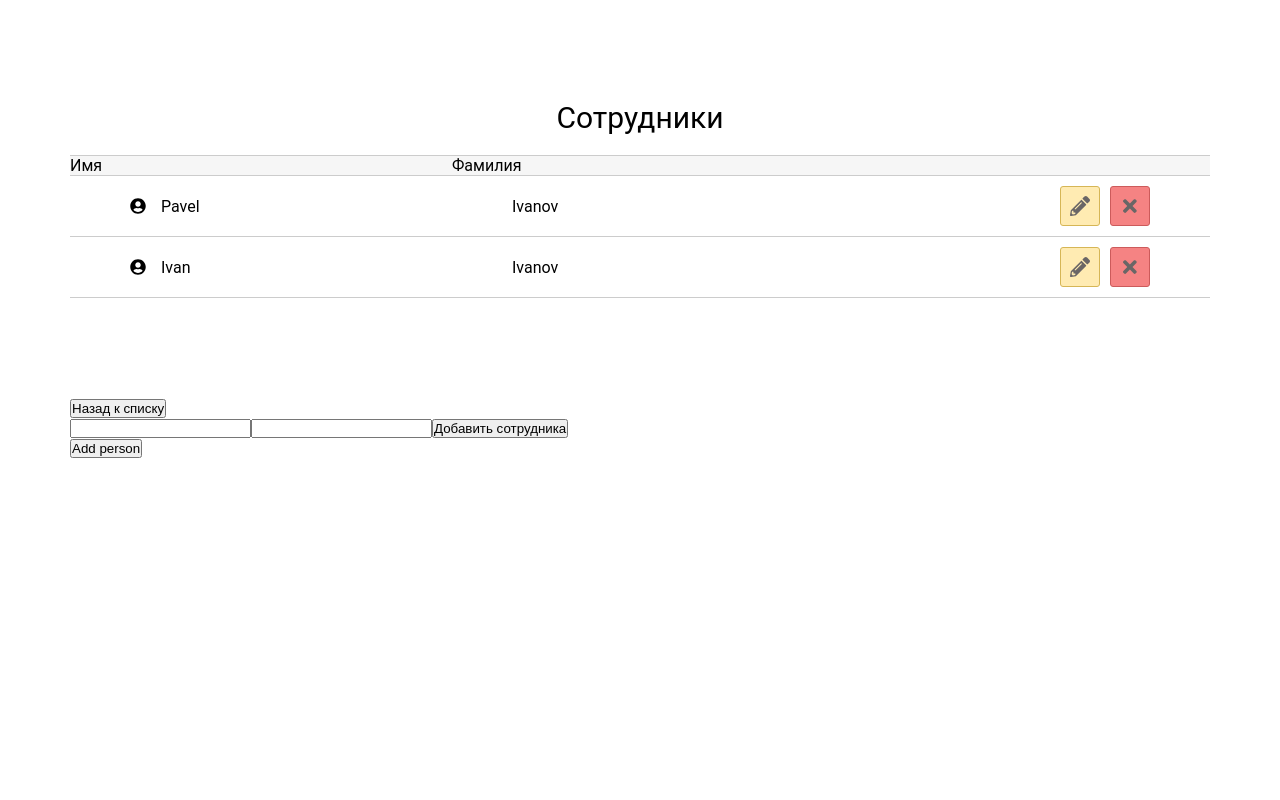
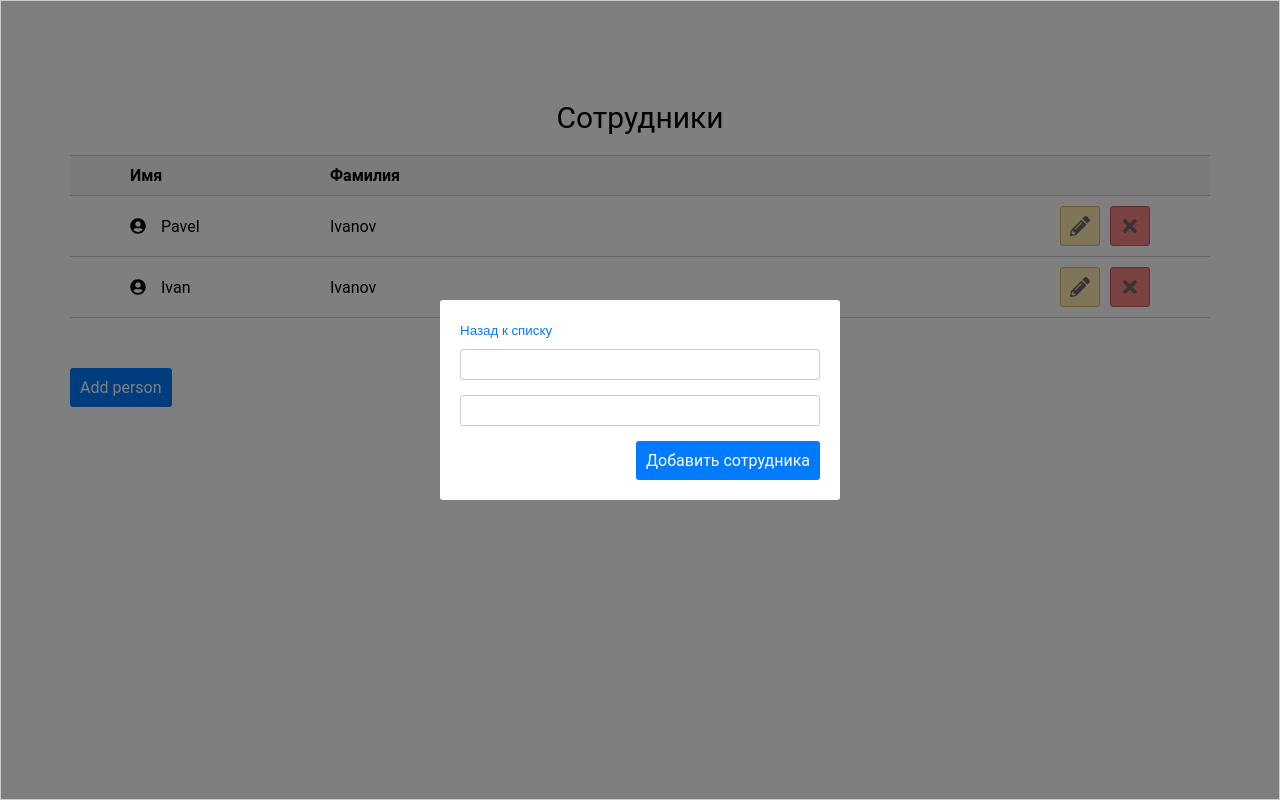
Before and after one commit to Dmitryaf/tomskasu-test, a React (Create React App) app: page / in a window 1280 px wide. Built offline with nearby package versions, Linux system fonts and the light colour scheme; data requests are answered from the project's data file.

Commit message:
Добавил стили для модалок

```diff
--- a/src/index.css
+++ b/src/index.css
@@ -26,7 +26,7 @@ body {
 }
 
 .persons {
-  margin: 100px 0;
+  margin: 100px 0 50px 0;
 }
 
 .persons__title {
@@ -41,10 +41,89 @@ body {
   padding: 10px 0;
 }
 
-.persons__td {
+.persons__thead-td {
   font-weight: bold;
   width: 200px;
   padding: 10px 60px;
+}
+
+.btn {
+  display: flex;
+  font-family: 'Roboto', sans-serif;
+  font-size: 16px;
+  color: #fff;
+  background-color: #007bff;
+  border: none;
+  border-radius: 3px;
+  padding: 10px;
+  cursor: pointer;
+  transition: 0.3s;
+  outline: none;
+}
+
+.btn:hover {
+  background-color: #0c5fb8;
+}
+
+.modal {
+  display: flex;
+  justify-content: center;
+  align-items: center;
+  position: fixed;
+  top: 0;
+  bottom: 0;
+  right: 0;
+  left: 0;
+  background-color: rgba(0, 0, 0, .5);
+  border: 1px solid #ccc;
+  height: 100%;
+}
+
+.modal__body {
+  background: #fff;
+  border-radius: 3px;
+  padding: 20px;
+  width: 100%;
+  max-width: 400px;
+}
+
+.modal__close {
+  display: inline-block;
+  align-self: flex-start;
+  color: #007bff;
+  background-color: transparent;
+  border: none;
+  border-bottom: 1px solid transparent;
+  margin-bottom: 10px;
+  cursor: pointer;
+  transition: 0.3s;
+}
+
+.modal__close:hover {
+  color: #0c5fb8;
+  border-color: #0c5fb8;
+}
+
+.modal__form {
+  display: flex;
+  flex-direction: column;
+  width: 100%;
+}
+
+.modal__input {
+  font-family: 'Roboto', sans-serif;
+  font-size: 16px;
+  color: #000;
+  border: 1px solid #ccc;
+  border-radius: 3px;
+  width: 100%;
+  padding: 5px;
+  margin-bottom: 15px;
+  outline: none;
+}
+
+.modal__btn-add {
+  align-self: flex-end;
 }
 
 @media (max-width: 560px) {
```
